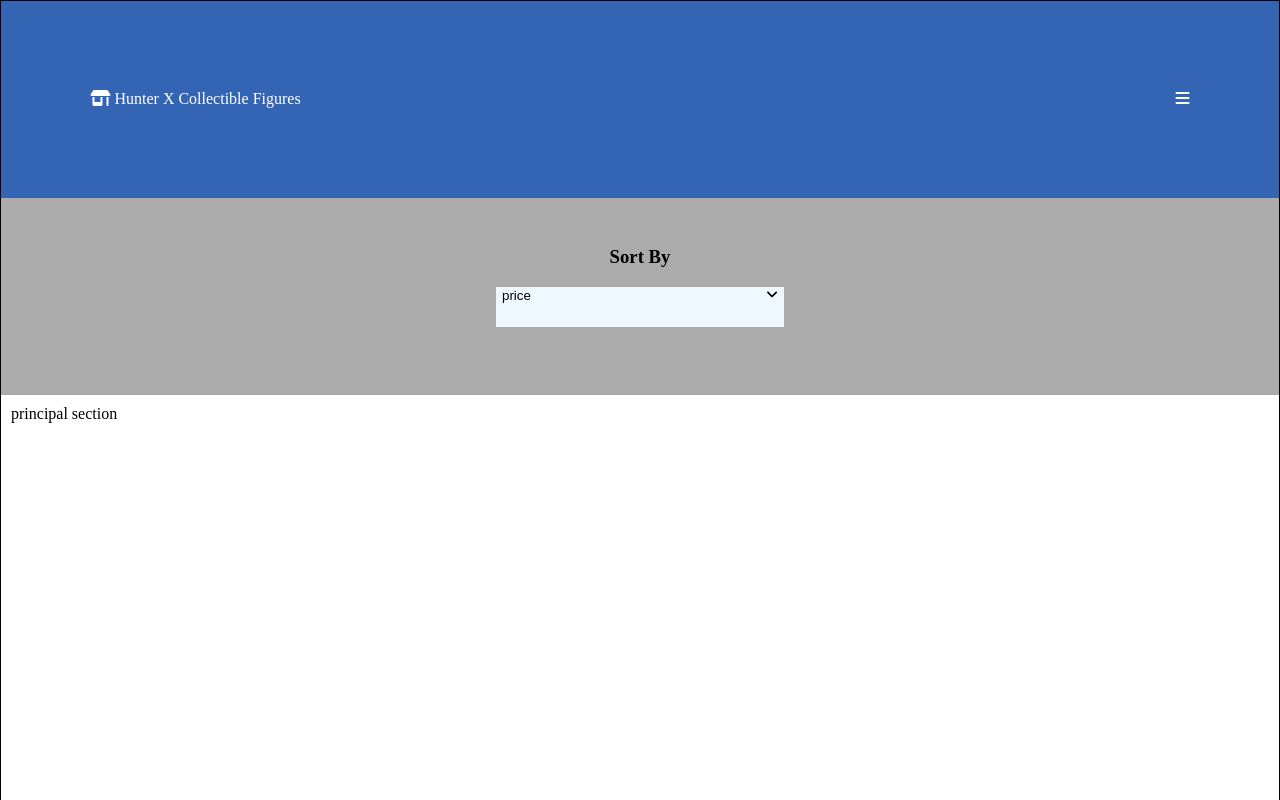
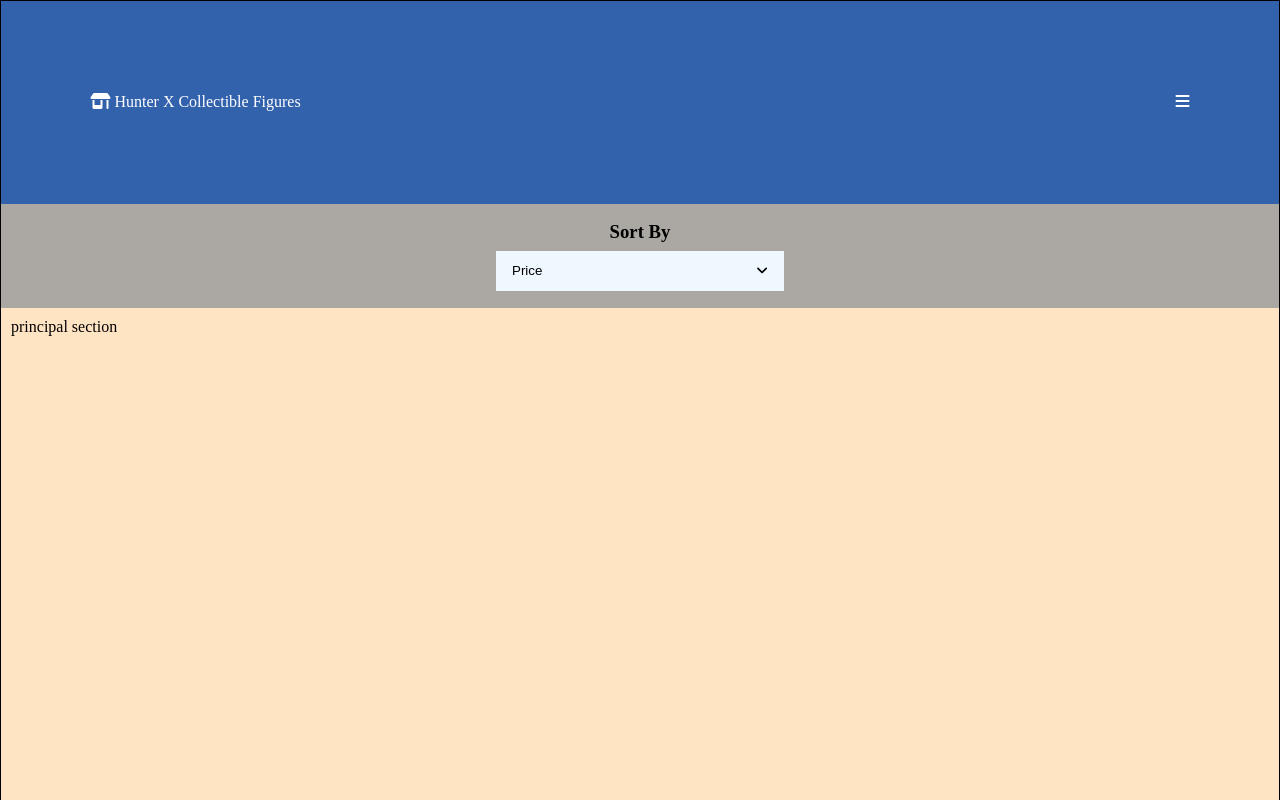
Before and after one commit to OscarAcevedo18/Challenge-MediaQueries, a plain HTML site: page index.html in a window 1280 px wide. Shown: the top 800 px of the page. Drawn offline with Linux system fonts and the light colour scheme; a web font is replaced by a local one.

Commit message:
adding margins, to the filter area

```diff
--- a/assets/css/style.css
+++ b/assets/css/style.css
@@ -1,19 +1,26 @@
-body, html {
+* {
     margin: 0%;
     padding: 0%;
-    height: 100vh;
 }
 
-@media (max-width: 576px) {
+html {
+    height: 100vh;
+    width: 100vw;
+}
+
+body {
+    display: grid;
+}
+
+@media (min-width: 576px) {
     body {
     background: bisque;
-    grid-template-columns: 1fr 1fr 10fr 1fr;
+
     }
     }
     .container {
         display: grid;
         border: 1px solid black;
-        grid-template-rows: 1fr 1fr 10fr 1fr;
         grid-template-areas:
             "menu"
             "filter"
@@ -25,8 +32,10 @@ body, html {
         display: flex;
         flex-direction: row;
         justify-content: space-between;
+        align-items: center;
         padding: 7%;
         grid-area: menu;
+        height: 3vh;
         background: #164faadf;
         color: white;
         }
@@ -36,27 +45,34 @@ body, html {
         justify-content: center;
         align-items: center;
         grid-area: "filter";
+        padding-top: 0.5rem;
+        height: 12vh;
         background: #9f9f9fdf;
         color: black;
         }
         button {
             display: flex;
             justify-content: space-between;
+            align-items: center;
             background-color: aliceblue;
+            padding: 1rem;
+            margin-top: 0.5rem;
+            margin-bottom: 0.5rem;
             border-style: none;
             height: 2.5rem;
             width: 18rem;
-            margin-bottom: 3%;
         }
 
     main {
         grid-area: principal-section;
         padding: 10px;
+        height: 85vh;
 
         }
 
     footer {
         grid-area: pie-de-pagina;
+        height: 10vh;
         background: #d02a1e;
         color: white;
         padding: 10px;
--- a/index.html
+++ b/index.html
@@ -26,7 +26,7 @@
         <section class="price">
             <h3>Sort By</h3>
             <button>
-            price
+            Price
             <i class="fa-solid fa-angle-down"></i>
             </button>
             </section>
```
